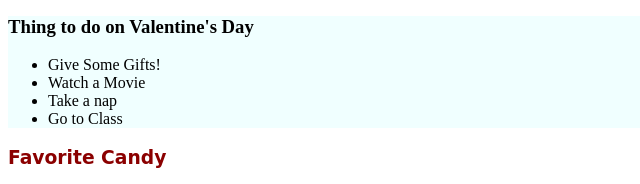
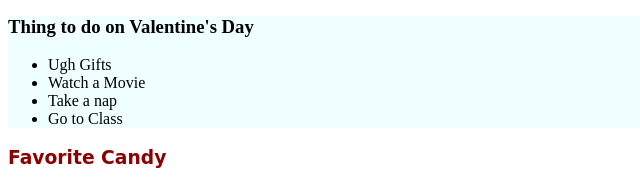
Before and after one commit to izaaccrayton/webdev, a plain HTML site: page index.html in a window 1280 px wide. Shown: the part 217-401 px from the top of the page, 0-640 px from the left. Drawn offline with Linux system fonts and the light colour scheme.

Commit message:
Change list bullet 1

```diff
--- a/index.html
+++ b/index.html
@@ -18,7 +18,7 @@
         <div id='bg_list'>
             <h3>Thing to do on Valentine's Day</h3>
             <ul>
-                <li>Give Some Gifts!</li>
+                <li>Ugh Gifts</li>
                 <li>Watch a Movie</li>
                 <li>Take a nap</li>
                 <li>Go to Class</li>
```
